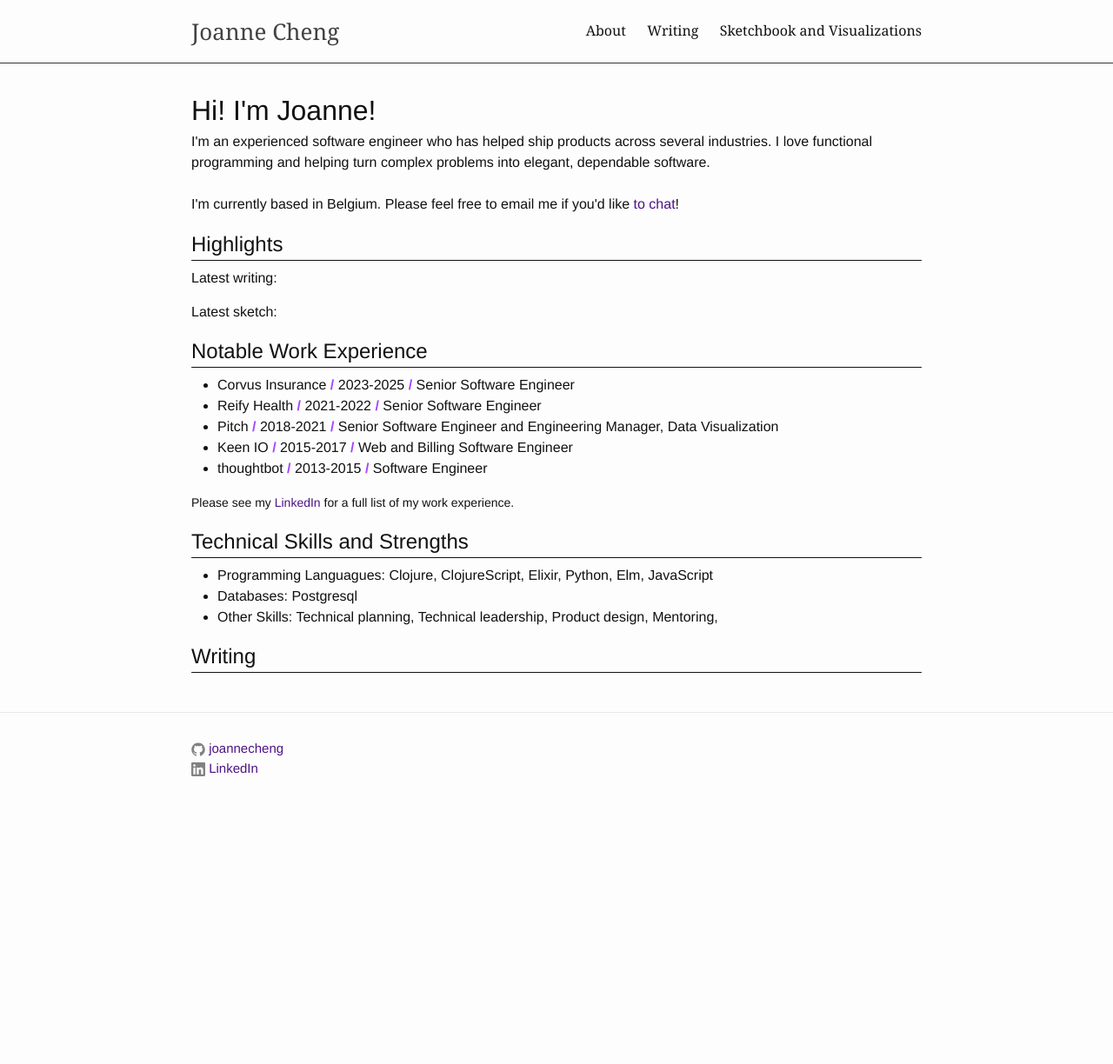
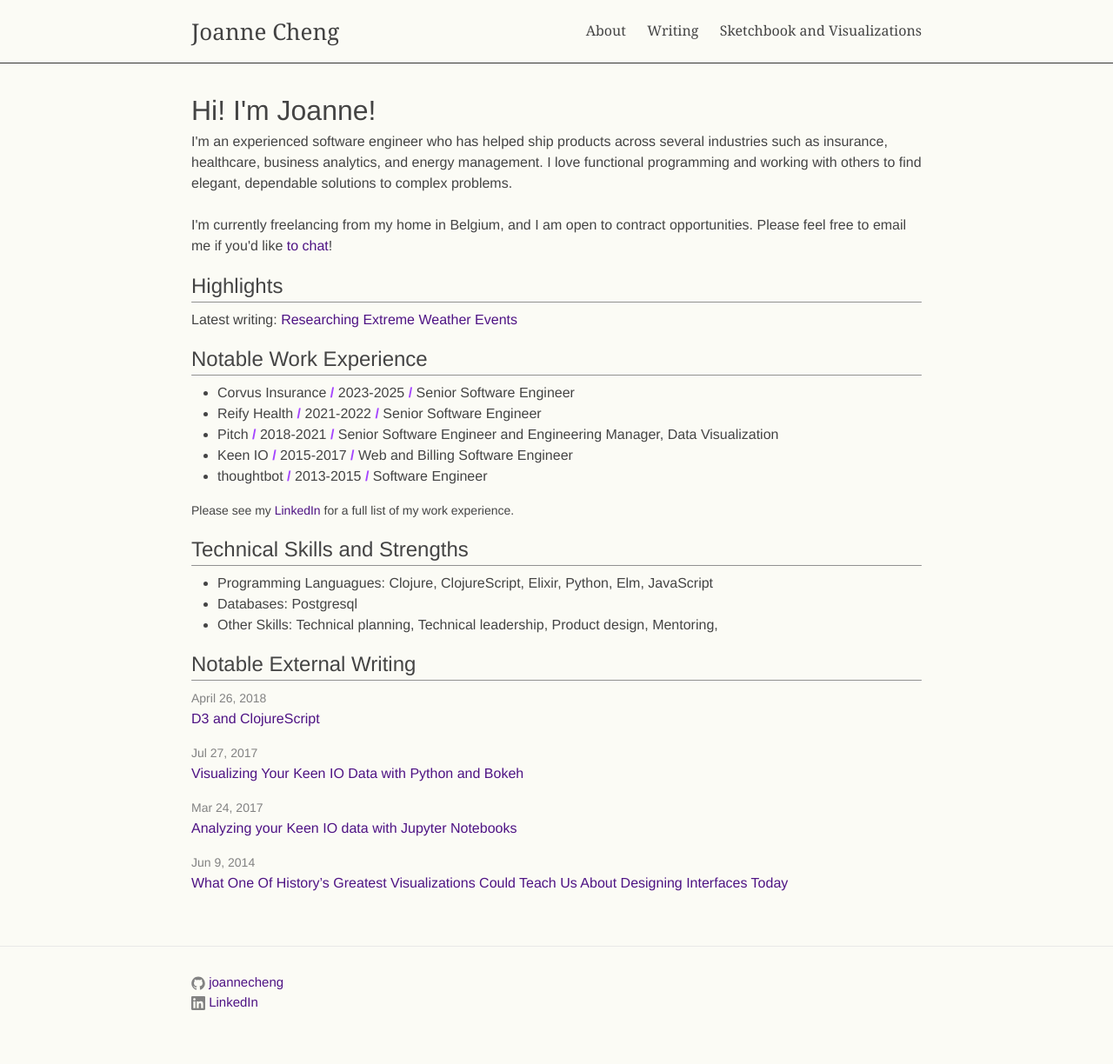
Before and after one commit to joannecheng/joannecheng.github.io, a Jekyll site: the page built from index.html, in a window 1280 px wide. Shown: the whole page at 87% size. Built offline with Jekyll 4.4.1, drawn with Linux system fonts in a browser that asks for light colours; nearby versions of some CDN libraries; library files that are not in the unit come from our copies; before the commit the page ends 955 px from its top, so only the background shows below that.

Commit message:
update main page

```diff
--- a/about.html
+++ b/about.html
@@ -14,8 +14,9 @@
   </p>
 
   <p>
-    I'm currently freelancing from my home in Belgium, and I am open to contract opportunities.
-    Please contact me here if you're interested in working together.
+    I'm currently living in Belgium, and I am open to freelance and contract opportunities.
+    Please feel free to <a href="mailto:joannecheng.developer@gmail.com">contact me </a>
+    if you're interested in working together.
   </p>
 
   <H2>Work</H2>
--- a/css/main.scss
+++ b/css/main.scss
@@ -14,8 +14,8 @@
 
 $spacing-unit:     30px;
 
-$text-color:       #111;
-$background-color: #fdfdfd;
+$text-color:       #444;
+$background-color: #fbfbf5;
 $brand-color:      #4e1384;
 $highlight-color:  #a444ff;
 
@@ -58,7 +58,7 @@
 hr.break {
   height: 1px;
   border-radius: 1px;
-  background: $text-color;
+  background: lighten($color: $text-color, $amount: 30);
   border: 0;
   margin: 3em 0;
 }
--- a/index.html
+++ b/index.html
@@ -8,12 +8,12 @@
 
   <!-- Personal Statemnt -->
   <div class="personal-statement mb3">
-    I'm an experienced software engineer who has helped ship products across several industries.
-    I love functional programming and helping turn complex problems into elegant, dependable software.
+    I'm an experienced software engineer who has helped ship products across several industries such as insurance, healthcare, business analytics, and energy management.
+    I love functional programming and working with others to find elegant, dependable solutions to complex problems.
     <br />
     <br />
 
-    I'm currently based in Belgium.
+    I'm currently freelancing from my home in Belgium, and I am open to contract opportunities.
     Please feel free to email me if you'd like <a href="mailto:joannecheng.developer@gmail.com">to chat</a>!
   </div>
 
@@ -21,11 +21,13 @@
   <hr class="break" style="margin-top:0; margin-bottom:0.5em;">
   <div>
     <p>
-      Latest writing:
+      Latest writing: <a href="{{ site.posts[0].url | prepend: site.baseurl }}">{{ site.posts[0].title }}</a>
     </p>
+    <!--
     <p>
-      Latest sketch:
+      Latest sketches <a href="https://canary-trawler-cf5.notion.site/Joanne-Cheng-s-Sketchbook-2345cd2fd5128089834ce7d40a357a5d"></a>
     </p>
+ -->
   </div>
 
   <h2 class="mb0">Notable Work Experience</h2>
@@ -93,10 +95,40 @@
     </li>
   </ul>
 
-  <h2 class="mb0">Writing</h2>
+  <h2 class="mb0">Notable External Writing</h2>
   <hr class="break" style="margin-top:0; margin-bottom:0.5em;">
 
-  <ul></ul>
+  <ul class="post-list">
+    <li>
+      <span class="post-meta">April 26, 2018</span>
+      <h2>
+        <a class="post-link" href="https://lambdaisland.com/blog/26-04-2018-d3-clojurescript">
+          D3 and ClojureScript
+        </a>
+      </h2>
+
+      <span class="post-meta">Jul 27, 2017</span>
+      <h2>
+        <a class="post-link" href="https://blog.keen.io/visualizing-your-keen-io-data-with-python-and-bokeh-63662ea2166b">
+          Visualizing Your Keen IO Data with Python and Bokeh
+        </a>
+      </h2>
+
+      <span class="post-meta">Mar 24, 2017</span>
+      <h2>
+        <a class="post-link" href="https://blog.keen.io/analyzing-your-keen-io-data-with-jupyter-notebook-aefe0672da25">
+          Analyzing your Keen IO data with Jupyter Notebooks
+        </a>
+      </h2>
+
+      <span class="post-meta">Jun 9, 2014</span>
+      <h2>
+        <a class="post-link" href="https://www.fastcodesign.com/3031649/what-one-of-historys-greatest-visualizations-reveals-about-todays-interface-design">
+          What One Of History’s Greatest Visualizations Could Teach Us About Designing Interfaces Today
+        </a>
+      </h2>
+    </li>
+  </ul>
 
 
 
```
